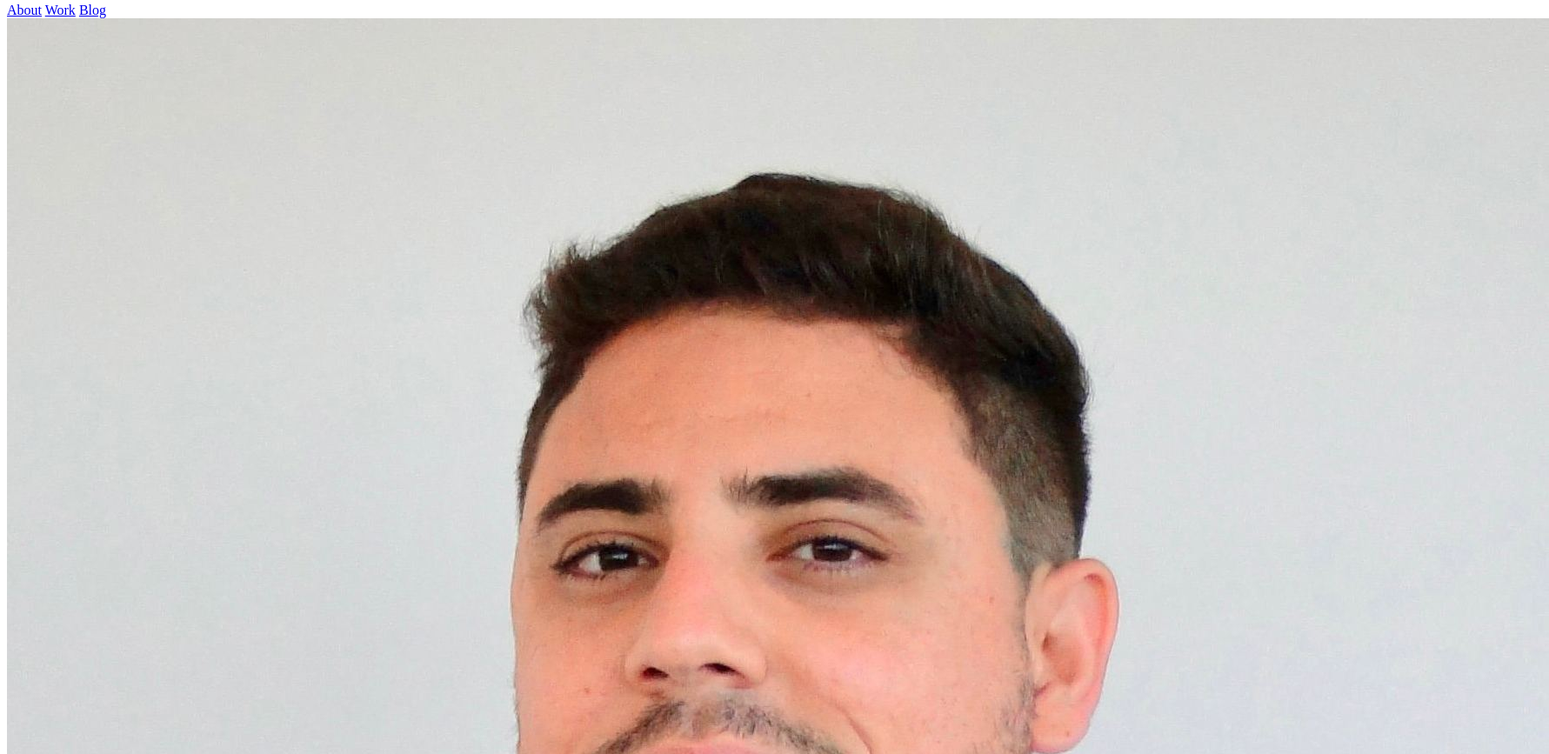
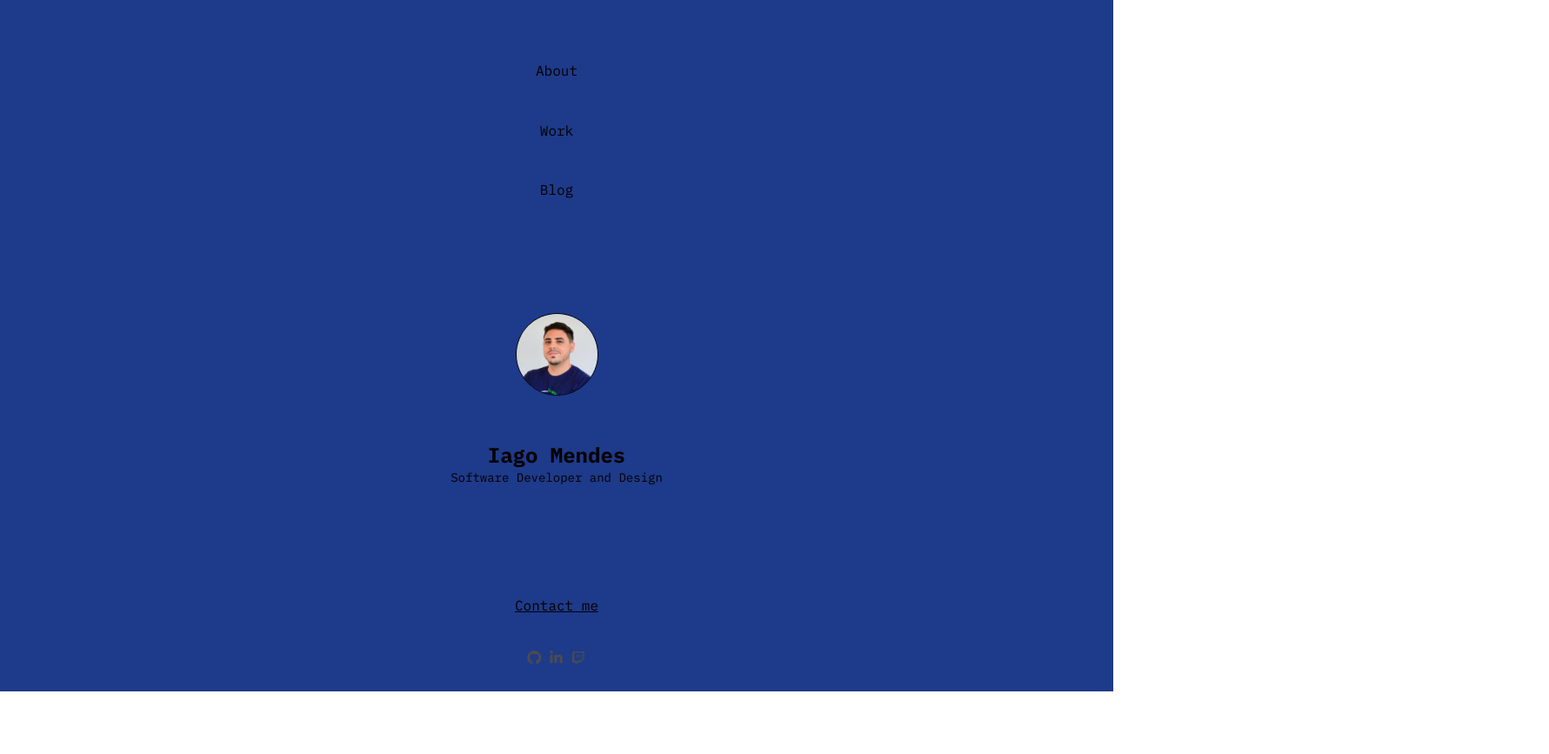
Before and after one commit to iagommendes/iagommendes-site, a website: page docs/index.html in a window 1280 px wide. Shown: the part 5-872 px from the top of the page at 87% size, 1781 px wide, since content can reach past the window. After the commit the page ends 800 px from the top, so only its background shows below. Drawn offline with Linux system fonts and the light colour scheme; the site is published under a folder, as on GitHub Pages, so addresses that start at the root find nothing.

Commit message:
fix project structure

```diff
--- a/src/index.html
+++ b/docs/index.html
@@ -4,7 +4,7 @@
     <meta charset="UTF-8" />
     <meta http-equiv="X-UA-Compatible" content="IE=edge" />
     <meta name="viewport" content="width=device-width, initial-scale=1.0" />
-    <link href="/dist/output.css" rel="stylesheet" />
+    <link rel="stylesheet" href="style.css" />
     <link rel="preconnect" href="https://fonts.googleapis.com" />
     <link rel="preconnect" href="https://fonts.gstatic.com" crossorigin />
     <link
@@ -28,7 +28,7 @@
       <div class="flex flex-col justify-around items-center h-[250px] w-full">
         <img
           class="w-[95px] h-[95px] border border-black rounded-full"
-          src="../assets/images/profile.jpg"
+          src="./assets/images/profile.jpg"
           alt=""
         />
         <div class="flex flex-col items-center justify-items-center">
@@ -42,13 +42,13 @@
         <a class="p-4 m-6 underline" href="contact.html">Contact me</a>
 
         <div class="flex flex-row gap-2 items-center justify-evenly">
-          <img class="w-[17px]" src="/assets/images/github.png" alt="Github" />
+          <img class="w-[17px]" src="./assets/images/github.png" alt="Github" />
           <img
             class="w-[17px]"
-            src="/assets/images/linkedin-in.png"
+            src="./assets/images/linkedin-in.png"
             alt="Linkedin"
           />
-          <img class="w-[17px]" src="/assets/images/twitch.png" alt="Twitch" />
+          <img class="w-[17px]" src="./assets/images/twitch.png" alt="Twitch" />
         </div>
       </div>
     </div>
--- a/tailwind.config.js
+++ b/tailwind.config.js
@@ -1,6 +1,6 @@
 /** @type {import('tailwindcss').Config} */
 module.exports = {
-  content: ["./src/**/*.{html,js}"],
+  content: ["./docs/**/*.{html,js}"],
   theme: {
     extend: {
       fontFamily: {
```
Also changed, not shown: package.json (+10 -1 lines), docs/assets/images/github.png (renamed from assets/images/github.png), docs/assets/images/linkedin-in.png (renamed from assets/images/linkedin-in.png), docs/assets/images/profile.jpg (renamed from assets/images/profile.jpg), docs/assets/images/twitch.png (renamed from assets/images/twitch.png), docs/style.css, input.css (renamed from src/input.css), 1 other file.
